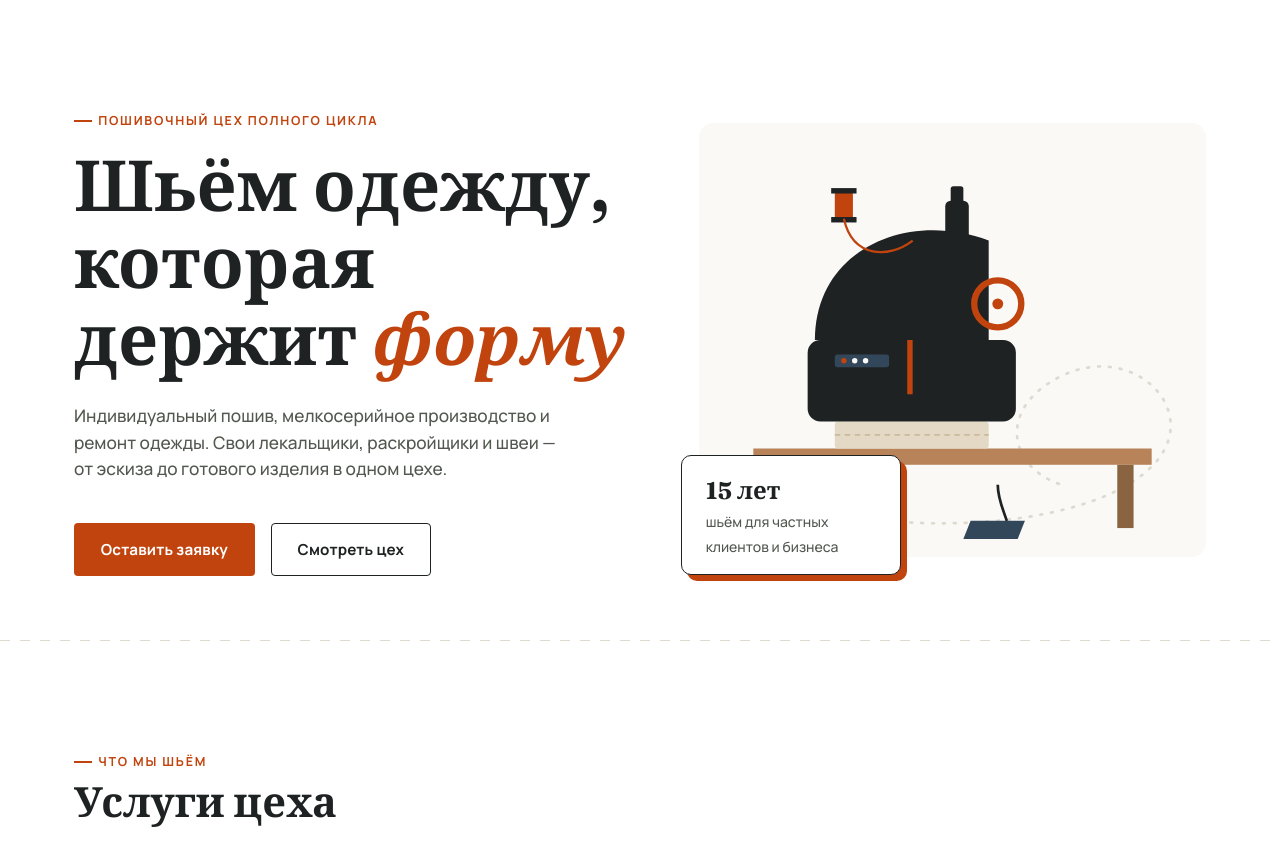
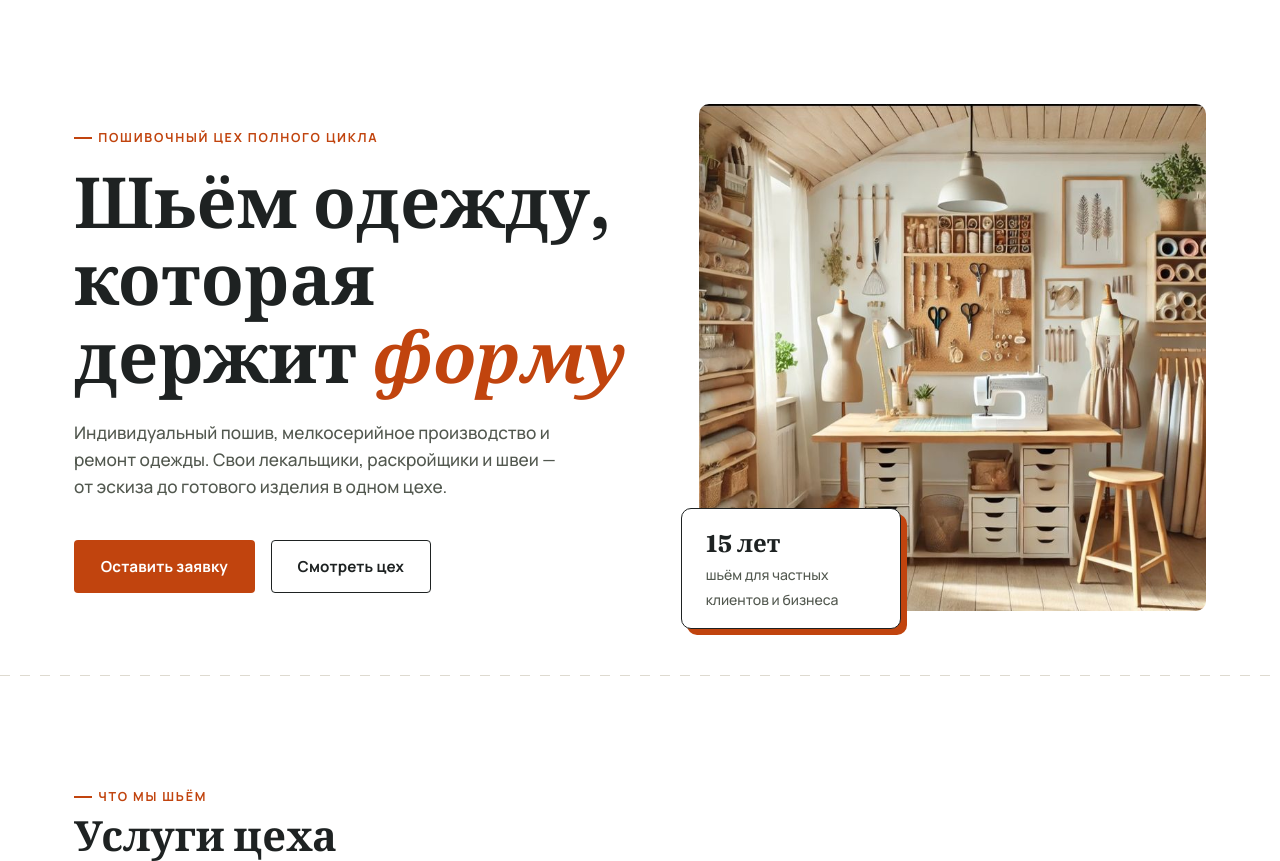
Before and after one commit to dundakowa-design/sewing-atelier, a FastAPI app: page / in a window 1280 px wide. Shown: the part 86-947 px from the top of the page. Run offline with FastAPI, Linux system fonts and the light colour scheme.

Commit message:
img mane page

```diff
--- a/templates/index.html
+++ b/templates/index.html
@@ -55,7 +55,7 @@
         </div>
 
         <div class="hero-media">
-          <img src="/static/images/hero-sewing.svg" alt="Иллюстрация промышленной швейной машины в цеху" width="560" height="480">
+          <img src="/static/images/hero-sewing.jpg" alt="Иллюстрация промышленной швейной машины в цеху" width="736" height="735">
           <div class="hero-tag">
             <strong>15&nbsp;лет</strong>
             <span>шьём для частных клиентов и бизнеса</span>
```
Also changed, not shown: static/images/hero-sewing.jpg (added), static/images/hero-sewing.svg (deleted).
